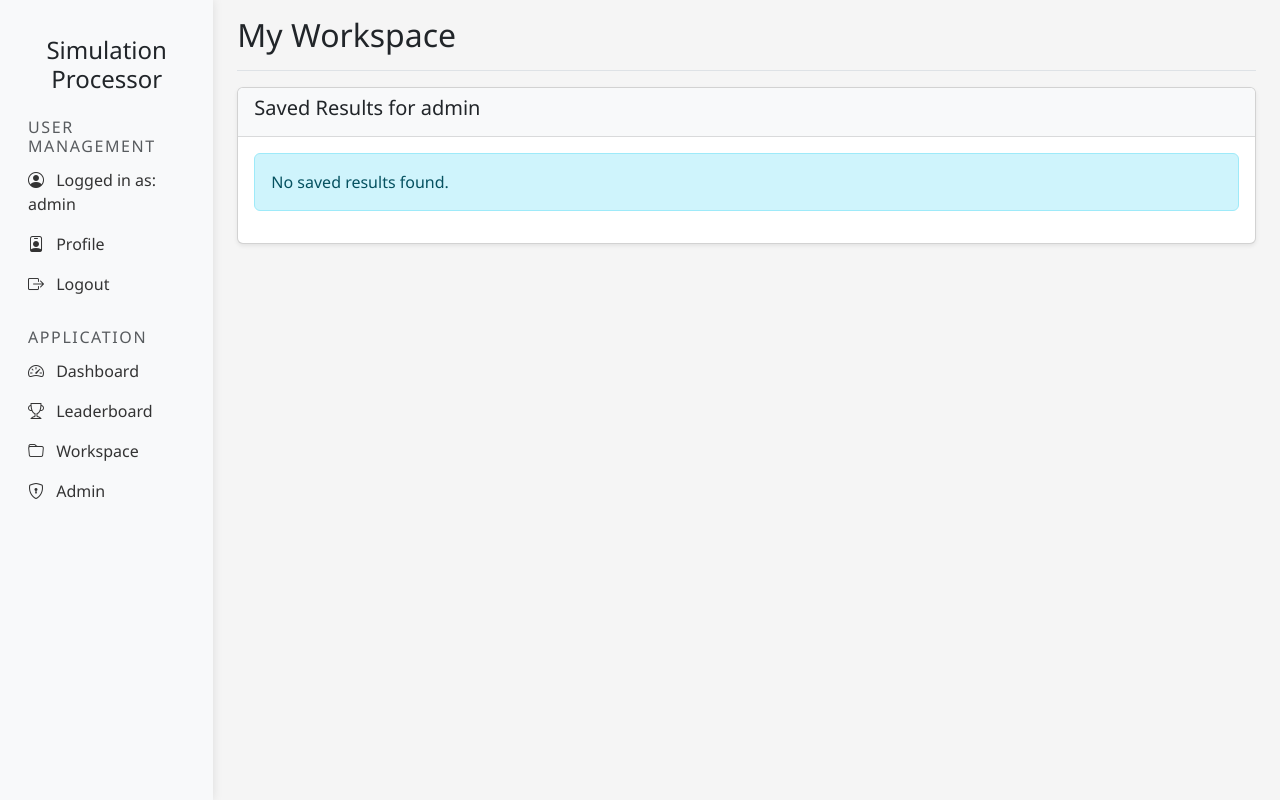
After one commit to Industry40Lab/hsim, a Flask app: page /workspace in a window 1280 px wide. The commit adds this page. Run offline with Flask 3, Linux system fonts and the light colour scheme; a user stored in the database is signed in; parts of the project's set-up code (start-up, migrations or seed data) failed here and were passed over.

Commit message:
FIle mgmt

```diff
--- a/hsim/GSOM/flask/routes/main.py
+++ b/hsim/GSOM/flask/routes/main.py
@@ -4,7 +4,7 @@ if __name__ == '__main__' or 'routes.main':
     sys.path.append("//".join(os.path.abspath(__file__).split("\\")[:os.path.abspath(__file__).split("\\").index("hsim")+1]))
 
 from unittest import result
-from flask import Blueprint, render_template, request, redirect, url_for, flash, session, send_file, jsonify
+from flask import Blueprint, render_template, request, redirect, url_for, flash, session, send_file, jsonify, send_from_directory
 import sqlite3
 import pandas as pd
 import os
@@ -227,3 +227,144 @@ def set_session_var():
     # Example: set a session variable named 'simulation_running'
     session['simulation_success'] = data.get('simulation_success', True)
     return jsonify({'success': True})
+
+@main_bp.route('/save_results', methods=['POST'])
+def save_results():
+    if not session.get('authenticated'):
+        return redirect(url_for('auth.login'))
+    if not session.get('simulation_success') or not session.get('result_filename'):
+        flash('No simulation results available to save', 'error')
+        return redirect(url_for('main.dashboard'))
+
+    save_name = request.form.get('save_name', '').strip()
+    if not save_name:
+        flash('Please provide a name to save the results.', 'error')
+        return redirect(url_for('main.dashboard'))
+
+    username = session.get('username')
+    result_path = os.path.join(TEMP_FOLDER, session.get('result_filename'))
+    if not os.path.exists(result_path):
+        flash('Result file not found', 'error')
+        return redirect(url_for('main.dashboard'))
+
+    # Save to user-specific folder
+    user_results_folder = os.path.join('hsim', 'GSOM', 'flask', 'static', 'user_results', username)
+    os.makedirs(user_results_folder, exist_ok=True)
+    safe_name = "".join(c for c in save_name if c.isalnum() or c in (' ', '_', '-')).rstrip()
+    dest_path = os.path.join(user_results_folder, f"{safe_name}.xlsx")
+    try:
+        import shutil
+        shutil.copyfile(result_path, dest_path)
+        flash('Results saved to your personal space!', 'success')
+    except Exception as e:
+        flash(f'Failed to save results: {e}', 'error')
+
+    return redirect(url_for('main.dashboard'))
+
+@main_bp.route('/workspace')
+def workspace():
+    if not session.get('authenticated'):
+        return redirect(url_for('auth.login'))
+    username = session.get('username')
+    user_results_folder = os.path.join('hsim', 'GSOM', 'flask', 'static', 'user_results', username)
+    files = []
+    if os.path.exists(user_results_folder):
+        for fname in os.listdir(user_results_folder):
+            if fname.endswith('.xlsx'):
+                files.append(fname)
+    is_admin = username == 'admin'
+    all_user_files = {}
+    if is_admin:
+        base_folder = os.path.join('hsim', 'GSOM', 'flask', 'static', 'user_results')
+        if os.path.exists(base_folder):
+            for user in os.listdir(base_folder):
+                user_folder = os.path.join(base_folder, user)
+                if os.path.isdir(user_folder):
+                    user_files = [f for f in os.listdir(user_folder) if f.endswith('.xlsx')]
+                    if user_files:
+                        all_user_files[user] = user_files
+    return render_template('main/workspace.html', files=files, username=username, is_admin=is_admin, all_user_files=all_user_files)
+
+@main_bp.route('/workspace/download/<filename>')
+def workspace_download(filename):
+    if not session.get('authenticated'):
+        return redirect(url_for('auth.login'))
+    username = session.get('username')
+    user_results_folder = os.path.join('hsim', 'GSOM', 'flask', 'static', 'user_results', username)
+    return send_from_directory(user_results_folder, filename, as_attachment=True)
+
+@main_bp.route('/workspace/delete/<filename>', methods=['POST'])
+def workspace_delete(filename):
+    if not session.get('authenticated'):
+        return redirect(url_for('auth.login'))
+    username = session.get('username')
+    user_results_folder = os.path.join('hsim', 'GSOM', 'flask', 'static', 'user_results', username)
+    file_path = os.path.join(user_results_folder, filename)
+    if os.path.exists(file_path):
+        os.remove(file_path)
+        flash(f"Deleted '{filename}'", "success")
+    else:
+        flash("File not found.", "error")
+    return redirect(url_for('main.workspace'))
+
+@main_bp.route('/workspace/rename/<filename>', methods=['POST'])
+def workspace_rename(filename):
+    if not session.get('authenticated'):
+        return redirect(url_for('auth.login'))
+    username = session.get('username')
+    new_name = request.form.get('new_name', '').strip()
+    if not new_name:
+        flash("New name cannot be empty.", "error")
+        return redirect(url_for('main.workspace'))
+    user_results_folder = os.path.join('hsim', 'GSOM', 'flask', 'static', 'user_results', username)
+    old_path = os.path.join(user_results_folder, filename)
+    safe_new_name = "".join(c for c in new_name if c.isalnum() or c in (' ', '_', '-')).rstrip() + '.xlsx'
+    new_path = os.path.join(user_results_folder, safe_new_name)
+    if os.path.exists(old_path):
+        os.rename(old_path, new_path)
+        flash(f"Renamed to '{safe_new_name}'", "success")
+    else:
+        flash("File not found.", "error")
+    return redirect(url_for('main.workspace'))
+
+# Admin: download any user's file
+@main_bp.route('/workspace/admin/download/<user>/<filename>')
+def admin_workspace_download(user, filename):
+    if session.get('username') != 'admin':
+        return redirect(url_for('main.dashboard'))
+    user_results_folder = os.path.join('hsim', 'GSOM', 'flask', 'static', 'user_results', user)
+    return send_from_directory(user_results_folder, filename, as_attachment=True)
+
+# Admin: delete any user's file
+@main_bp.route('/workspace/admin/delete/<user>/<filename>', methods=['POST'])
+def admin_workspace_delete(user, filename):
+    if session.get('username') != 'admin':
+        return redirect(url_for('main.dashboard'))
+    user_results_folder = os.path.join('hsim', 'GSOM', 'flask', 'static', 'user_results', user)
+    file_path = os.path.join(user_results_folder, filename)
+    if os.path.exists(file_path):
+        os.remove(file_path)
+        flash(f"Deleted '{filename}' for user '{user}'", "success")
+    else:
+        flash("File not found.", "error")
+    return redirect(url_for('main.workspace'))
+
+# Admin: rename any user's file
+@main_bp.route('/workspace/admin/rename/<user>/<filename>', methods=['POST'])
+def admin_workspace_rename(user, filename):
+    if session.get('username') != 'admin':
+        return redirect(url_for('main.dashboard'))
+    new_name = request.form.get('new_name', '').strip()
+    if not new_name:
+        flash("New name cannot be empty.", "error")
+        return redirect(url_for('main.workspace'))
+    user_results_folder = os.path.join('hsim', 'GSOM', 'flask', 'static', 'user_results', user)
+    old_path = os.path.join(user_results_folder, filename)
+    safe_new_name = "".join(c for c in new_name if c.isalnum() or c in (' ', '_', '-')).rstrip() + '.xlsx'
+    new_path = os.path.join(user_results_folder, safe_new_name)
+    if os.path.exists(old_path):
+        os.rename(old_path, new_path)
+        flash(f"Renamed '{filename}' to '{safe_new_name}' for user '{user}'", "success")
+    else:
+        flash("File not found.", "error")
+    return redirect(url_for('main.workspace'))
--- a/hsim/GSOM/flask/templates/layout.html
+++ b/hsim/GSOM/flask/templates/layout.html
@@ -78,6 +78,12 @@
                             <a class="nav-link" href="{{ url_for('main.leaderboard') }}">
                                 <i class="bi bi-trophy me-2"></i>
                                 Leaderboard
+                            </a>
+                        </li>
+                        <li class="nav-item">
+                            <a class="nav-link" href="{{ url_for('main.workspace') }}">
+                                <i class="bi bi-folder me-2"></i>
+                                Workspace
                             </a>
                         </li>
                         {% if session.username == 'admin' %}
--- /dev/null
+++ b/hsim/GSOM/flask/templates/main/workspace.html
@@ -0,0 +1,47 @@
+{% extends "layout.html" %}
+
+{% block title %}Workspace{% endblock %}
+
+{% block header %}My Workspace{% endblock %}
+
+{% block content %}
+<div class="card">
+    <div class="card-header">
+        <h5>
+            Saved Results for {{ username }}
+        </h5>
+    </div>
+    <div class="card-body">
+        {% if files %}
+        <table class="table table-sm table-bordered align-middle" style="width:auto;">
+            <tbody>
+                {% for file in files %}
+                <tr>
+                    <td style="padding: 0.25rem 0.5rem;">
+                        <form method="POST" action="{{ url_for('main.workspace_rename', filename=file) }}" class="d-flex align-items-center" style="gap: 0.25rem;">
+                            <input type="text" name="new_name" value="{{ file[:-5] }}" class="form-control form-control-sm" style="max-width: 140px; height:28px; padding:2px 6px;" required>
+                            <button type="submit" class="btn btn-outline-secondary btn-sm px-2 py-1" title="Rename" style="height:28px;">
+                                <i class="bi bi-pencil"></i>
+                            </button>
+                        </form>
+                    </td>
+                    <td style="white-space:nowrap; padding: 0.25rem 0.5rem;">
+                        <a href="{{ url_for('main.workspace_download', filename=file) }}" class="btn btn-success btn-sm px-2 py-1 me-1" title="Download" style="height:28px;">
+                            <i class="bi bi-download"></i>
+                        </a>
+                        <form method="POST" action="{{ url_for('main.workspace_delete', filename=file) }}" style="display:inline;">
+                            <button type="submit" class="btn btn-danger btn-sm px-2 py-1" title="Delete" style="height:28px;" onclick="return confirm('Delete {{ file }}?');">
+                                <i class="bi bi-trash"></i>
+                            </button>
+                        </form>
+                    </td>
+                </tr>
+                {% endfor %}
+            </tbody>
+        </table>
+        {% else %}
+        <div class="alert alert-info">No saved results found.</div>
+        {% endif %}
+    </div>
+</div>
+{% endblock %}
```
Also changed, not shown: hsim/GSOM/backend.py (+23 -9 lines), hsim/GSOM/flask/templates/main/dashboard.html (+21 -13 lines).
